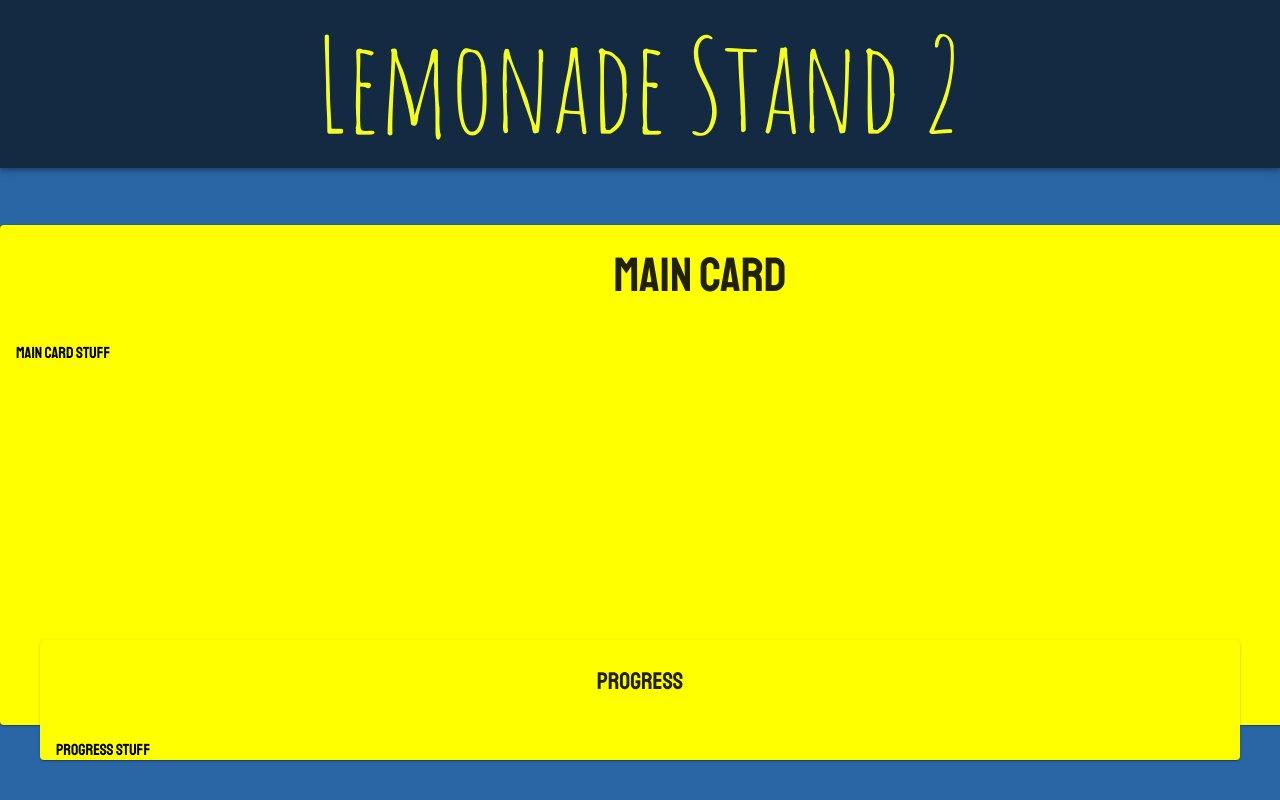
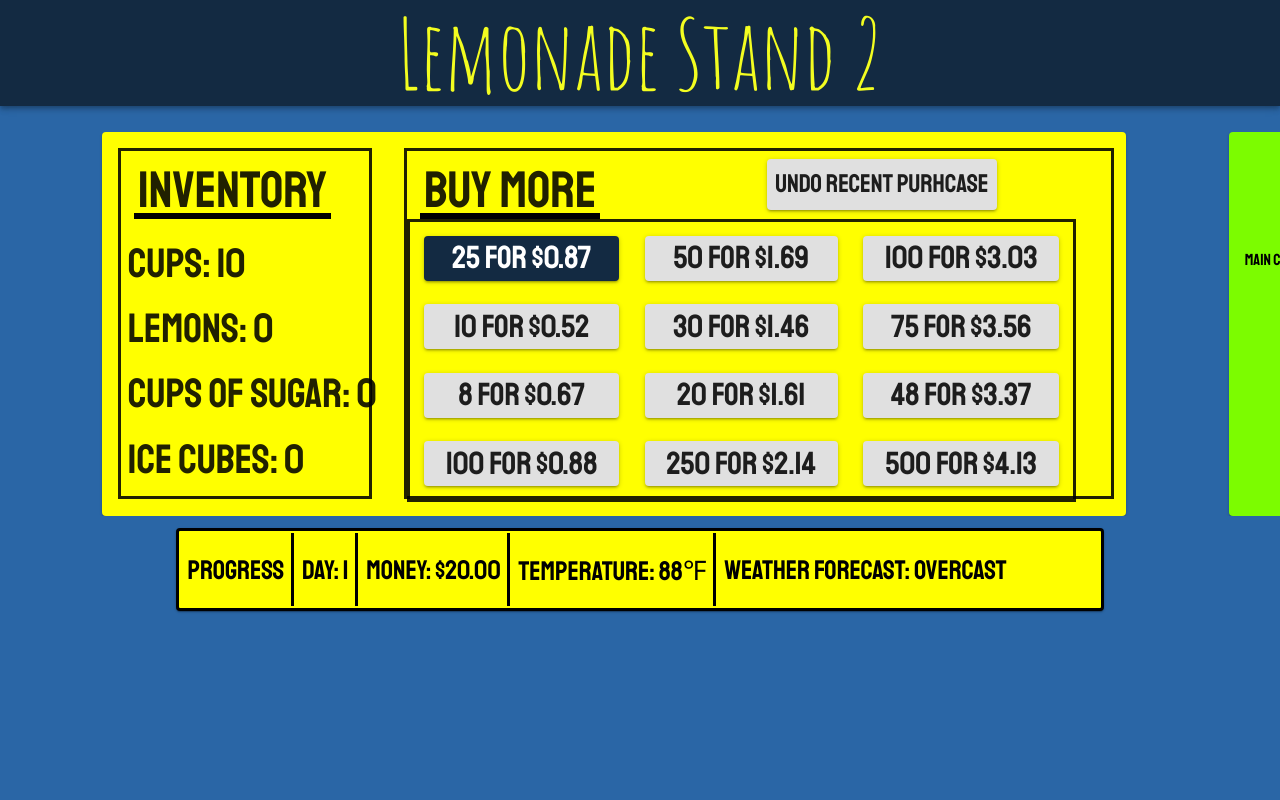
Before and after one commit to norwoobt/LemonadeStand, a React app: page / in a window 1280 px wide. Built offline with nearby package versions, Linux system fonts and the light colour scheme.

Commit message:
Add files via upload

```diff
--- a/package.json
+++ b/package.json
@@ -22,5 +22,8 @@
     "not dead",
     "not ie <= 11",
     "not op_mini all"
-  ]
+  ],
+  "devDependencies": {
+    "ws": "3.3.2"
+  }
 }
--- /dev/null
+++ b/src/components/pages/day/Day.js
@@ -0,0 +1,544 @@
+import React from "react";
+import PropTypes from "prop-types";
+import { withStyles } from "@material-ui/core/styles";
+import AppBar from "@material-ui/core/AppBar";
+import Card from "@material-ui/core/Card";
+import CardHeader from "@material-ui/core/CardHeader";
+import CardContent from "@material-ui/core/CardContent";
+import Button from "@material-ui/core/Button";
+import Typography from "@material-ui/core/Typography";
+import MuiThemeProvider from "@material-ui/core/styles/MuiThemeProvider";
+import theme from "../../../theme";
+
+//variables that belong to and are generated with each day
+var cupPrice = Math.random() * (0.93 - 0.8) + 0.8;
+var lemonPrice = Math.random() * (0.65 - 0.52) + 0.52;
+var sugarPrice = Math.random() * (0.7 - 0.53) + 0.53;
+var icePrice = Math.random() * (0.94 - 0.78) + 0.75;
+var temperature = Math.random() * (99 - 50) + 50;
+var forecasts = ["Clear and Sunny", "Rainy", "Cloudy", "Overcast", "Hazy"];
+// var todaysForecast = forecasts[Math.random() * (4 - 0)];
+
+//recent purchase
+var costOfPurchase = 0;
+var itemPurchased = 0; //0 = cups, 1 = lemons, 2 = sugar, 3 = ice
+var numPurchased = 0; //Ex: 25 cups purchased
+
+//variables taken from Game object
+var money = 20.0;
+var day = 1;
+var cups = 10;
+var lemons = 0;
+var sugar = 0;
+var ice = 0;
+var inventory = [cups, lemons, sugar, ice];
+
+const liStyle = {
+	paddingTop: "1.5vw",
+	paddingBottom: "2vw"
+};
+
+const td = {
+	textAlign: "center",
+	margin: "auto",
+	paddingTop: "0.9vw",
+	paddingBottom: "0.8vw",
+};
+
+const progTDStyle = {
+	borderRight: "solid",
+	borderWidth: "0.25vw",
+	fontSize: "2.1vw",
+	paddingRight: "0.5vw",
+	paddingLeft: "0.5vw",
+}
+const progTDStyleFinal = {
+	fontSize: "2.1vw",
+	margin: "auto",
+	paddingLeft: "0.5vw",
+}
+const styles = {
+	ibutton: {
+		height: "3.5vw",
+		width: "90%",
+		fontFamily: "Staatliches",
+		fontSize: "2.5vw",
+		textAlign: "center",
+		color: "primary",
+	},
+	undoPurchase: {
+		marginLeft: "13vw",
+		marginTop: "-3vw",
+		width: "18vw",
+		height: "4vw",
+		fontFamily: "Staatliches",
+		fontSize: "2vw",
+	},
+	cc: {
+		height: "100%",
+		overflow: "hidden"
+	},
+	istock: {
+		height: "90%",
+		width: "25%",
+		borderStyle: "solid",
+		display: "inline-block"
+	},
+	buystock: {
+		position: "absolute",
+		height: "90%",
+		width: "55%",
+		borderStyle: "solid",
+		display: "inline-block",
+		marginLeft: "2.5%"
+	},
+	buytable: {
+		border: "solid",
+		width: "95%"
+	},
+	appBar: {
+		flexGrow: 1
+	},
+	mainCardDiv: {
+		position: "relative",
+		width: "100%",
+		marginTop: "2vw",
+		marginBottom: "1vw",
+		height: "30vw",
+		overflowX: "scroll",
+		overflowY: "hidden",
+		whiteSpace: "nowrap",
+		webkitOverflowScrolling: "touch"
+	},
+	inventoryCard: {
+		backgroundColor: "yellow",
+		margin: "auto",
+		marginLeft: "8vw",
+		textAlign: "center",
+		width: "80%",
+		height: "100%",
+		display: "inline-block",
+		verticalAlign: "middle"
+	},
+	recipeCard: {
+		backgroundColor: "LawnGreen",
+		margin: "auto",
+		marginLeft: "8vw",
+		textAlign: "center",
+		width: "80%",
+		height: "100%",
+		display: "inline-block",
+		verticalAlign: "middle"
+	},
+	priceCard: {
+		backgroundColor: "cyan",
+		margin: "auto",
+		marginLeft: "8vw",
+		textAlign: "center",
+		width: "80%",
+		height: "100%",
+		display: "inline-block",
+		verticalAlign: "middle"
+	},
+	bottomDiv: {
+		position: "relative",
+		textAlign: "center",
+		margin: "auto",
+		width: "100%",
+		height: "6.0vw"
+	},
+	progressCard: {
+		backgroundColor: "yellow",
+		margin: "auto",
+		height: "100%",
+		width: "72%",
+		borderStyle: "solid",
+		borderWidth: "3px",
+		overflow: "hidden"
+	}
+};
+
+class Day extends React.Component {
+	constructor() {
+		super();
+		this.state = {
+			inv: inventory, //[0] = cups, [1] = lemons, [2] = sugar, [3] = ice
+			cupPrices: [
+				cupPrice,
+				cupPrice * (Math.random() * (1.95 - 1.85) + 1.85),
+				cupPrice * (Math.random() * (3.55 - 3.45) + 3.45)
+			],
+			lemonPrices: [
+				lemonPrice,
+				lemonPrice * (Math.random() * (2.85 - 2.72) + 2.72),
+				lemonPrice * (Math.random() * (6.85 - 6.65) + 6.65)
+			],
+			sugarPrices: [
+				sugarPrice,
+				sugarPrice * (Math.random() * (2.45 - 2.35) + 2.35),
+				sugarPrice * (Math.random() * (5.1 - 5.0) + 5.0)
+			],
+			icePrices: [
+				icePrice,
+				icePrice * (Math.random() * (2.45 - 2.35) + 2.35),
+				icePrice * (Math.random() * (4.7 - 4.6) + 4.6)
+			],
+			currMoney: money.toFixed(2),
+			currDay: day,
+			currTemp: temperature.toFixed(0),
+			currForecast: forecasts[(Math.random() * (4 - 0)).toFixed(0)]
+		};
+	}
+
+	render() {
+		const { classes } = this.props;
+		return (
+			<MuiThemeProvider theme={theme}>
+				<div className={classes.appBar}>
+					<AppBar position="static" color="primary">
+						<Typography
+							style={{
+								margin: "5px 0",
+								fontFamily: "Amatic SC",
+								fontSize: "600%"
+							}}
+							variant="h2"
+							color="secondary"
+							align="center"
+						>
+							Lemonade Stand 2
+						</Typography>
+					</AppBar>
+				</div>
+				<body>
+					<div className={classes.mainCardDiv}>
+						<Card className={classes.inventoryCard}>
+							<CardContent className={classes.cc}>
+								<Typography
+									style={{
+										fontFamily: "Staatliches",
+										height: "100%"
+									}}
+									align="justify"
+								>
+									<div className={classes.istock}>
+										<p
+											style={{
+												margin: "0",
+												marginLeft: "1vw",
+												marginTop: "2vw",
+												padding: "0.3vw",
+												fontSize: "4vw",
+												display: "inline-block",
+												borderBottom:
+													"0.5vw solid #000",
+												paddingBottom: "1vw"
+											}}
+										>
+											Inventory
+										</p>
+										<ul
+											style={{
+												fontSize: "3.2vw",
+												listStyleType: "none",
+												marginTop: "1.2vw",
+												padding: "0",
+												paddingLeft: "0.5vw",
+												paddingTop: "0vw"
+											}}
+										>
+											{/* Object.entries(this.state.inventory).map(inventoryItem => {{ */}
+											{/* return {<li>{inventoryItem[0]}: {inventoryItem[1]}</li>})} } */}
+
+											<li style={liStyle}>
+												Cups: {this.state.inv[0]}
+											</li>
+											<li style={liStyle}>
+												Lemons: {this.state.inv[1]}
+											</li>
+											<li style={liStyle}>
+												Cups of Sugar:{" "}
+												{this.state.inv[2]}
+											</li>
+											<li style={liStyle}>
+												Ice Cubes: {this.state.inv[3]}
+											</li>
+										</ul>
+									</div>
+									<div className={classes.buystock}>
+										<p
+											style={{
+												margin: "0",
+												marginLeft: "1vw",
+												marginTop: "2vw",
+												padding: "0.3vw",
+												fontSize: "4vw",
+												display: "inline-block",
+												borderBottom:
+													"0.5vw solid #000",
+												paddingBottom: "1vw"
+											}}
+										>
+											Buy More
+										</p>
+
+										<Button
+											variant="contained"
+											className={classes.undoPurchase}
+										>
+											Undo Recent Purhcase
+										</Button>
+										<table className={classes.buytable}>
+											<tbody>
+												<tr>
+													<td style={td}>
+														<Button
+															variant="contained"
+															color="primary"
+															className={
+																classes.ibutton
+															}
+														>
+															25 for $
+															{this.state.cupPrices[0].toFixed(
+																2
+															)}{" "}
+														</Button>
+													</td>
+
+													<td style={td}>
+														<Button
+															variant="contained"
+															className={
+																classes.ibutton
+															}
+														>
+															50 for $
+															{this.state.cupPrices[1].toFixed(
+																2
+															)}
+														</Button>
+													</td>
+													<td style={td}>
+														<Button
+															variant="contained"
+															className={
+																classes.ibutton
+															}
+														>
+															100 for $
+															{this.state.cupPrices[2].toFixed(
+																2
+															)}
+														</Button>
+													</td>
+												</tr>
+												<tr>
+													<td style={td}>
+														<Button
+															variant="contained"
+															className={
+																classes.ibutton
+															}
+														>
+															10 for $
+															{this.state.lemonPrices[0].toFixed(
+																2
+															)}
+														</Button>
+													</td>
+
+													<td style={td}>
+														<Button
+															variant="contained"
+															className={
+																classes.ibutton
+															}
+														>
+															30 for $
+															{this.state.lemonPrices[1].toFixed(
+																2
+															)}
+														</Button>
+													</td>
+													<td style={td}>
+														<Button
+															variant="contained"
+															className={
+																classes.ibutton
+															}
+														>
+															75 for $
+															{this.state.lemonPrices[2].toFixed(
+																2
+															)}
+														</Button>
+													</td>
+												</tr>
+												<tr>
+													<td style={td}>
+														<Button
+															variant="contained"
+															className={
+																classes.ibutton
+															}
+														>
+															8 for $
+															{this.state.sugarPrices[0].toFixed(
+																2
+															)}
+														</Button>
+													</td>
+
+													<td style={td}>
+														<Button
+															variant="contained"
+															className={
+																classes.ibutton
+															}
+														>
+															20 for $
+															{this.state.sugarPrices[1].toFixed(
+																2
+															)}
+														</Button>
+													</td>
+													<td style={td}>
+														<Button
+															variant="contained"
+															className={
+																classes.ibutton
+															}
+														>
+															48 for $
+															{this.state.sugarPrices[2].toFixed(
+																2
+															)}
+														</Button>
+													</td>
+												</tr>
+												<tr>
+													<td style={td}>
+														<Button
+															variant="contained"
+															className={
+																classes.ibutton
+															}
+														>
+															100 for $
+															{this.state.icePrices[0].toFixed(
+																2
+															)}
+														</Button>
+													</td>
+
+													<td style={td}>
+														<Button
+															variant="contained"
+															className={
+																classes.ibutton
+															}
+														>
+															250 for $
+															{this.state.icePrices[1].toFixed(
+																2
+															)}
+														</Button>
+													</td>
+													<td style={td}>
+														<Button
+															variant="contained"
+															className={
+																classes.ibutton
+															}
+														>
+															500 for $
+															{this.state.icePrices[2].toFixed(
+																2
+															)}
+														</Button>
+													</td>
+												</tr>
+											</tbody>
+										</table>
+									</div>
+								</Typography>
+							</CardContent>
+						</Card>
+						<Card className={classes.recipeCard}>
+							<CardHeader
+								title="Main Card"
+								titleTypographyProps={{
+									style: {
+										margin: "10px",
+										fontFamily: "Staatliches"
+									},
+									variant: "h3",
+									align: "center"
+								}}
+							/>
+							<CardContent>
+								<Typography
+									style={{
+										fontFamily: "Staatliches"
+									}}
+									variant="p"
+									align="justify"
+								>
+									Main Card Stuff
+								</Typography>
+							</CardContent>
+						</Card>
+						<Card className={classes.priceCard}>
+							<CardHeader
+								title="Main Card"
+								titleTypographyProps={{
+									style: {
+										margin: "10px",
+										fontFamily: "Staatliches"
+									},
+									variant: "h3",
+									align: "center"
+								}}
+							/>
+							<CardContent>
+								<Typography
+									style={{
+										fontFamily: "Staatliches"
+									}}
+									variant="p"
+									align="justify"
+								>
+									Main Card Stuff
+								</Typography>
+							</CardContent>
+						</Card>
+					</div>
+					<div className={classes.bottomDiv}>
+						<Card className={classes.progressCard}>
+							<CardContent style = {{height: "100%", margin: "0", padding: "0"}}>
+								<table style = {{height: "100%", fontFamily: "Staatliches"}}>
+									<tbody>
+										<tr>
+											<td style = {progTDStyle}>Progress</td>
+											<td style = {progTDStyle}>Day: {this.state.currDay}</td>
+											<td style = {progTDStyle}>Money: ${this.state.currMoney}</td>
+											<td style = {progTDStyle}>Temperature: {this.state.currTemp}℉</td>
+											<td style = {progTDStyleFinal}>Weather Forecast: {this.state.currForecast}</td>
+										</tr>
+									</tbody>
+								</table>
+							</CardContent>
+						</Card>
+					</div>
+				</body>
+			</MuiThemeProvider>
+		);
+	}
+}
+
+Day.propTypes = {
+	classes: PropTypes.object.isRequired
+};
+
+export default withStyles(styles)(Day);
--- a/src/index.css
+++ b/src/index.css
@@ -1,10 +1,13 @@
 body {
     margin: 0;
     padding: 0;
+    overflow: "hidden";
+    height: 100%;
     font-family: -apple-system, BlinkMacSystemFont, "Segoe UI", "Roboto",
         "Oxygen", "Ubuntu", "Cantarell", "Fira Sans", "Droid Sans",
         "Helvetica Neue", sans-serif;
     -webkit-font-smoothing: antialiased;
+
     -moz-osx-font-smoothing: grayscale;
     font-family: "Fjalla One", sans-serif;
 }
--- a/src/index.js
+++ b/src/index.js
@@ -1,6 +1,6 @@
 import React from 'react';
 import ReactDOM from 'react-dom';
 import './index.css';
-import Home from './components/pages/home/Home';
+import Day from './components/pages/day/Day';
 
-ReactDOM.render(<Home />, document.getElementById('root'));
+ReactDOM.render(<Day />, document.getElementById('root'));
```
Also changed, not shown: src/components/pages/day/Day.css (added, +32 -0 lines), 2 other files.
